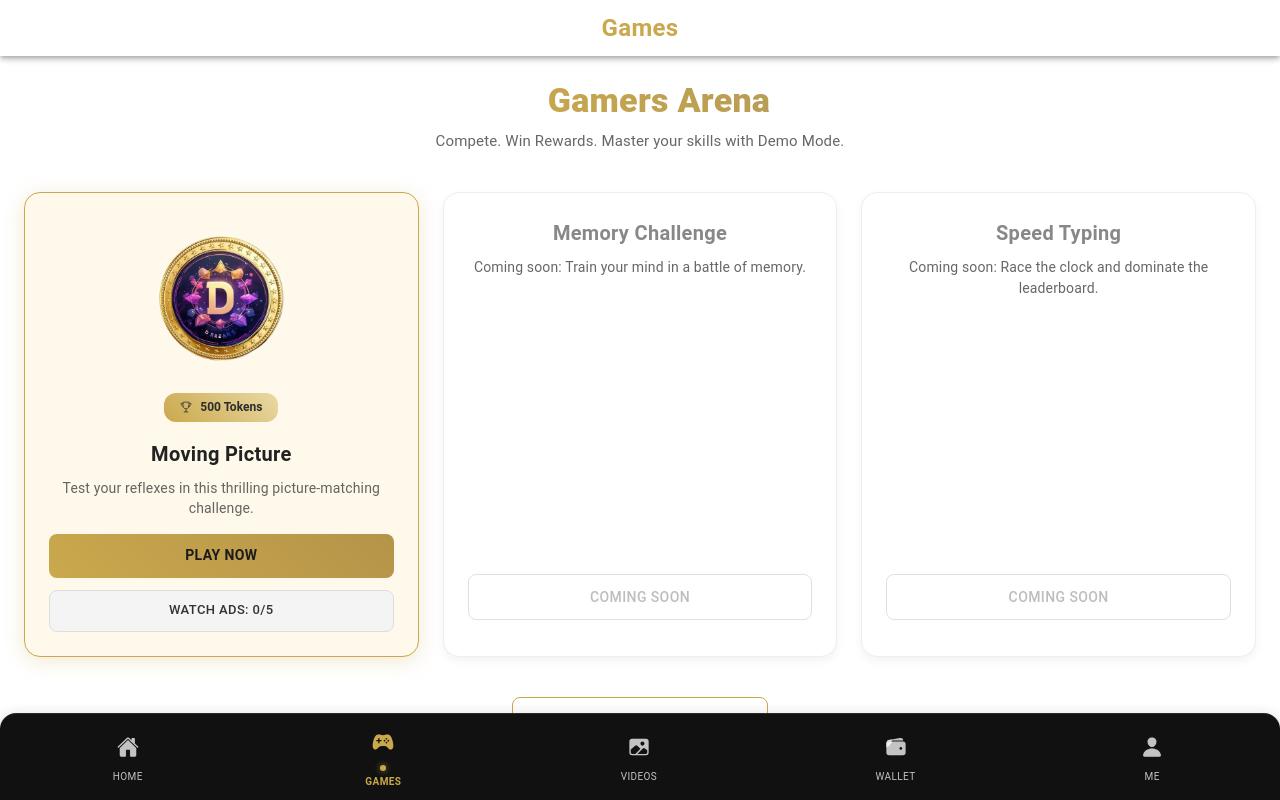
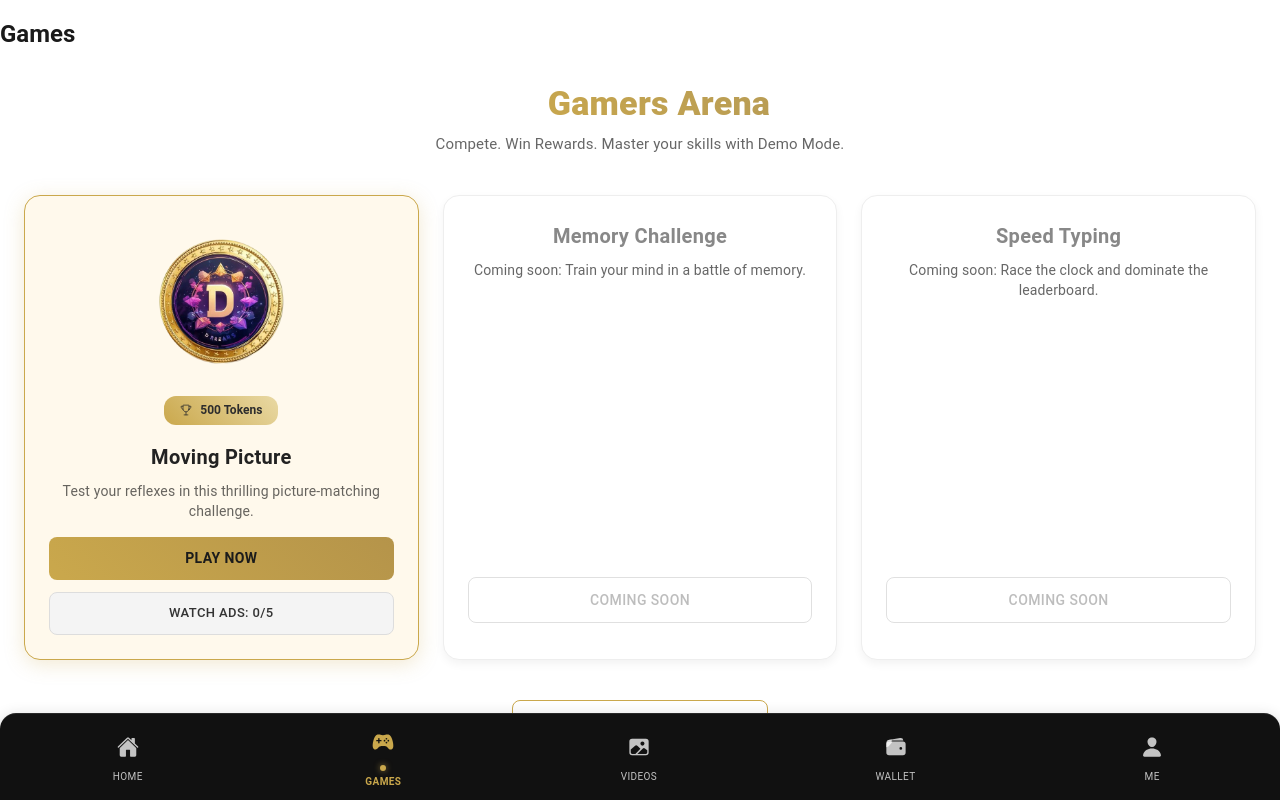
Before and after one commit to oduyemi/dreamsgamerz, a React (Vite) app: page /games in a window 1280 px wide. Built offline with nearby package versions, Linux system fonts and the light colour scheme.

Commit message:
updated game endpoint

```diff
--- a/src/pages/Competition.tsx
+++ b/src/pages/Competition.tsx
@@ -1,29 +1,23 @@
-import { IonContent, IonHeader, IonPage, IonTitle, IonToolbar } from '@ionic/react';
 import { GamersCompetitionTab } from '../components/GamersCompetitionTab';
 import { AppLayout } from '../components/AppLayout';
 import { useMediaQuery, useTheme } from '@mui/material';
 
-const Competition: React.FC = () => {
+const Competition = () => {
   const theme = useTheme();
   const isSmall = useMediaQuery(theme.breakpoints.down('sm'));
+
   return (
     <AppLayout>
-      <IonPage>
-        <IonHeader>
-          <IonToolbar>
-            <IonTitle style={{ color: '#caa84c', textAlign: 'center', fontWeight: 700, fontSize: isSmall ? '1.2rem' : '1.5rem' }}>Games</IonTitle>
-          </IonToolbar>
-        </IonHeader>
-        <IonContent fullscreen>
-          <IonHeader collapse="condense">
-            <IonToolbar>
-              <IonTitle size="large">Tab 2</IonTitle>
-            </IonToolbar>
-          </IonHeader>
-          <GamersCompetitionTab />
-        </IonContent>
-      </IonPage>
-      </AppLayout>
+
+      <div className="header">
+        <h1 style={{ fontSize: isSmall ? '1.2rem' : '1.5rem' }}>Games</h1>
+      </div>
+
+      <div className="page-content">
+        <GamersCompetitionTab />
+      </div>
+
+    </AppLayout>
   );
 };
 
```
Also changed, not shown: src/pages/dist/Competition.js (added).
